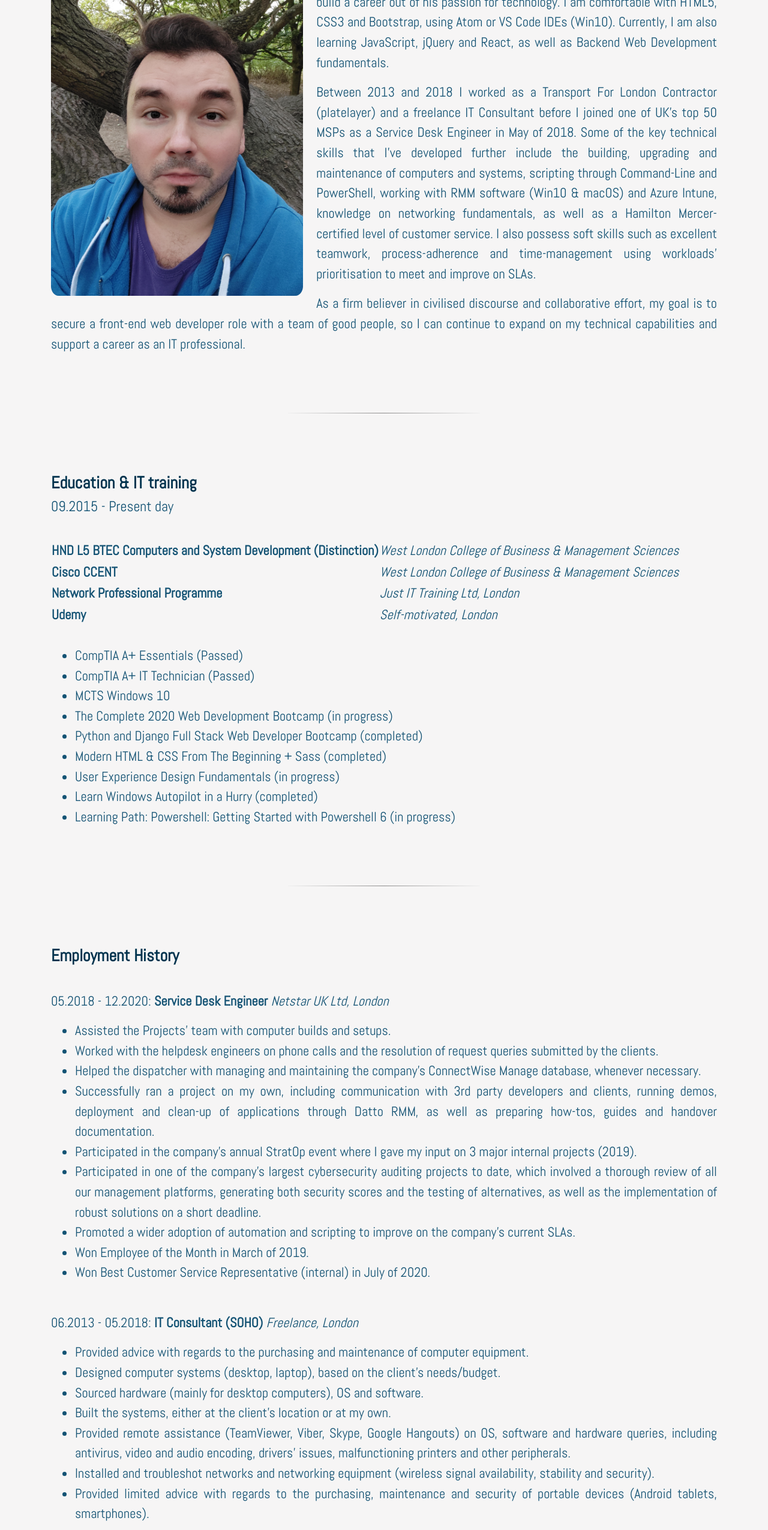
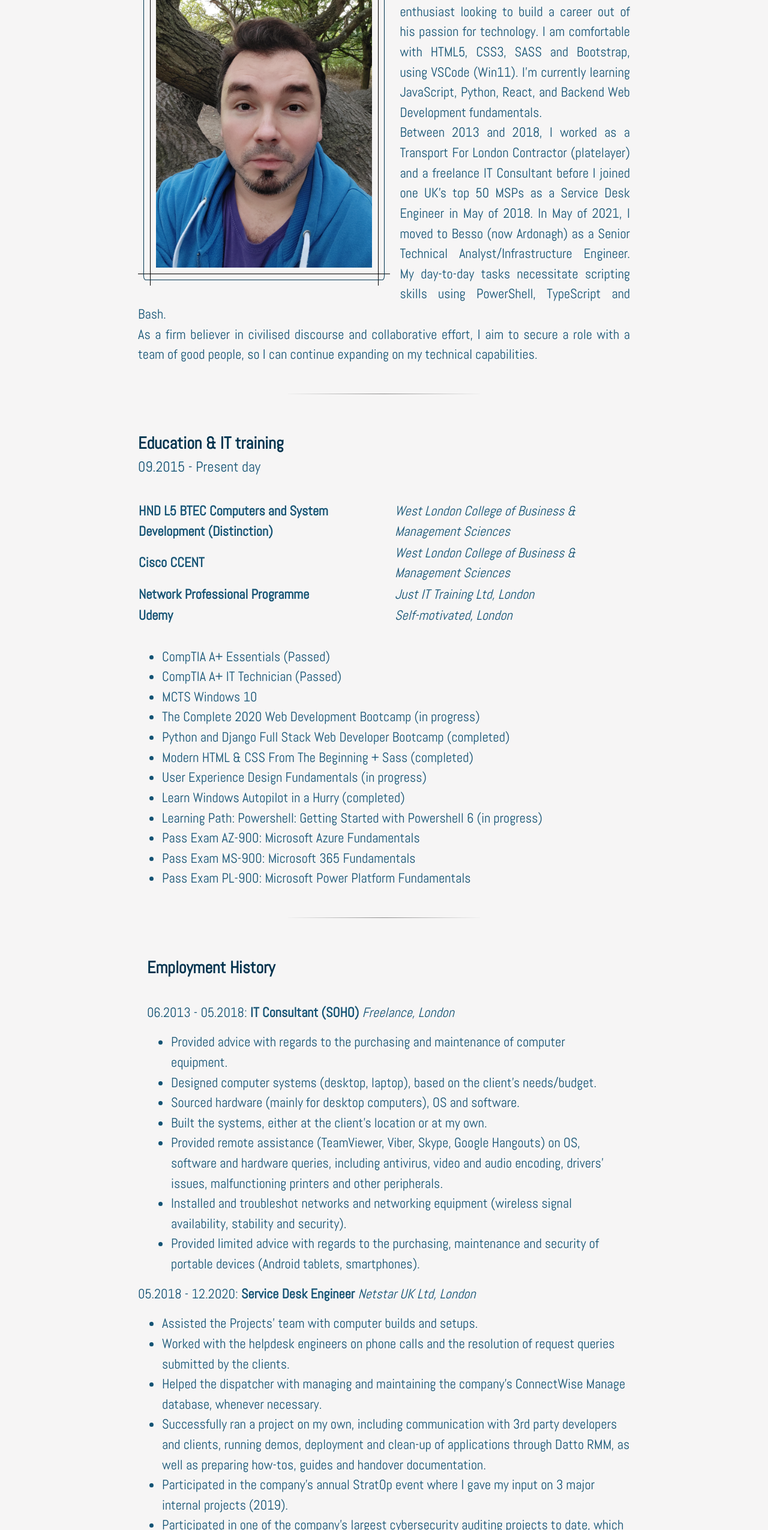
Before and after one commit to MrBr1ghtsid3/cv2022, a plain HTML site: page index.html in a window 1280 px wide. Shown: the part 250-2800 px from the top of the page at 60% size. Drawn offline with nearby package versions, Linux system fonts and the light colour scheme.

Commit message:
Update all

```diff
--- a/css/styling.css
+++ b/css/styling.css
@@ -7,7 +7,7 @@ html {
 body {
   background-color: #f6f5f5;
   font-size: 1.4rem;
-  text-align: justify;
+  text-align: start;
 }
 
 hr {
@@ -49,6 +49,13 @@ div {
   float:left;
   margin-right: 2%;
   border-radius: 3%;
+  /* by Temani Afif - FANCY FRAME II */
+  --s: 10px; /* control the size */
+  padding: var(--s);
+  border: calc(2*var(--s)) solid #0000;
+  outline: 1px solid #00334E;
+  outline-offset: calc(-1*var(--s));
+  background: conic-gradient(from 90deg at 1px 1px,#0000 25%,#000 0);
 }
 
 /* Navigation Bar */
@@ -79,6 +86,11 @@ div {
 }
 
 /* Containers */
+
+#bio {
+  margin-top: 9rem;
+  text-align: justify !important;
+}
 
 .container-fluid{
   padding: 1% 15%;
@@ -114,10 +126,21 @@ footer {
 
 /* Responsiveness */
 
+@media (min-width: 280px) {
+
+  .container, .container-md, .container-sm {
+    max-width: 850px;
+  }
+
+}
+
+
+
 @media (max-width: 1028px) {
 
   body {
     font-size: 2.5rem;
+    text-align: start;
   }
 
   h3 {
@@ -132,7 +155,9 @@ footer {
   }
 
   .my-photo {
+   border-radius: 0px;
    position: static;
-   width: 100%
+   width: 100%;
+   height: auto;
  }
 }
--- a/index.html
+++ b/index.html
@@ -15,13 +15,13 @@
 
   <!-- Font Awesome -->
   <script defer src="https://use.fontawesome.com/releases/v5.0.7/js/all.js"></script>
-  <link rel="shortcut icon" href="favicon.ico" type="image/x-icon">
+  <link rel="shortcut icon" href="assets/NewandImproved.ico" type="image/x-icon">
 </head>
 
 <body>
   <section id="title">
 
-    <div class="container-fluid">
+    <div class="container-lg">
 
       <!-- Nav Bar -->
 
@@ -49,7 +49,7 @@
               <a class="nav-link" href="#interests">Interests</a>
             </li>
             <li class="nav-item">
-              <a class="nav-link" href="mailto:tsvetoslav.shalev@gmai.com">Contact</a>
+              <a class="nav-link" href="mailto:tsvetoslav.shalev@gmai.com">Email Me</a>
             </li>
           </ul>
         </div>
@@ -57,21 +57,28 @@
       </nav>
 
   </section>
+
+  <!-- BIO -->
+
   <div id="bio">
     <div class="container-md">
       <h3><strong>About</strong></h3>
-      <br>
-      <img class="my-photo" src="Images/bio.jpg" alt="selfie of the creator of the page" width="420px" height="540px">
-      <p>My name is Tsvetoslav "Sean" Shalev, and I am an IT enthusiast looking to build a career out of his passion for technology. I am comfortable with HTML5, CSS3 and Bootstrap, using Atom or VS Code IDEs (Win10). Currently, I am also learning JavaScript, jQuery and React, as well as Backend Web Development fundamentals.</p>
-      <p>Between 2013 and 2018 I worked as a Transport For London Contractor (platelayer) and a freelance IT Consultant before I joined one of UK's top 50 MSPs as a Service Desk Engineer in May of 2018. Some of the key technical skills that I've developed further include the building, upgrading and maintenance of computers and systems, scripting through Command-Line and PowerShell, working with RMM software (Win10 & macOS) and Azure Intune, knowledge on networking fundamentals, as well as a Hamilton Mercer-certified level of customer service. I also possess soft skills such as excellent teamwork, process-adherence and time-management using workloads' prioritisation to meet and improve on SLAs.</p>
-      <p>As a firm believer in civilised discourse and collaborative effort, my goal is to secure a front-end web developer role with a team of good people, so I can continue to expand on my technical capabilities and support a career as an IT professional.</p>
+      <div class="the-me">
+        <img class="my-photo" src="assets/bio.jpg" alt="selfie of the creator of the page" width="420px" height="540px">
+      </div>
+      <div class="the-story">
+        <p class="long-one"> My name is Tsvetoslav Shalev. Friends and colleagues call me Sean. I am an IT enthusiast looking to build a career out of his passion for technology. I am comfortable with HTML5, CSS3, SASS and Bootstrap, using VSCode (Win11). I'm currently learning JavaScript, Python, React, and Backend Web Development fundamentals.
+          <br> Between 2013 and 2018, I worked as a Transport For London Contractor (platelayer) and a freelance IT Consultant before I joined one UK's top 50 MSPs as a Service Desk Engineer in May of 2018. In May of 2021, I moved to Besso (now Ardonagh) as a Senior Technical Analyst/Infrastructure Engineer. My day-to-day tasks necessitate scripting skills using PowerShell, TypeScript and Bash.
+          <br> As a firm believer in civilised discourse and collaborative effort, I aim to secure a role with a team of good people, so I can continue expanding on my technical capabilities.</p>
+      </div>
     </div>
   </div>
-  <br>
+
+<!-- WHAT I KNOW (I think) -->
+
   <hr id="education">
   <br>
-  <br>
-  <div>
+
     <div class="container-md">
       <h3><strong>Education & IT training</strong></h3>
       <h4>09.2015 - Present day</h4>
@@ -105,18 +112,40 @@
         <li>User Experience Design Fundamentals (in progress)</li>
         <li>Learn Windows Autopilot in a Hurry (completed)</li>
         <li>Learning Path: Powershell: Getting Started with Powershell 6 (in progress)</li>
+        <li>Pass Exam AZ-900: Microsoft Azure Fundamentals</li>
+        <li>Pass Exam MS-900: Microsoft 365 Fundamentals</li>
+        <li>Pass Exam PL-900: Microsoft Power Platform Fundamentals</li>
       </ul>
     </div>
-  </div>
-  <br>
+
+    <!-- WORK -->
+
   <hr id="employment">
   <br>
-  <br>
-  <div>
+
     <div class="container-md">
-      <div class="SDE">
+      <div class="container-md">
         <h3><strong>Employment History</strong></h3>
         <br>
+        <div class="ITC">
+          <p>06.2013 - 05.2018: <strong>IT Consultant (SOHO)</strong>  <em>Freelance, London</em></p>
+          <ul>
+            <li>Provided advice with regards to the purchasing and maintenance of computer
+              equipment.</li>
+            <li>Designed computer systems (desktop, laptop), based on the client’s needs/budget.</li>
+            <li>Sourced hardware (mainly for desktop computers), OS and software.</li>
+            <li>Built the systems, either at the client’s location or at my own.</li>
+            <li>Provided remote assistance (TeamViewer, Viber, Skype, Google
+              Hangouts) on OS, software and hardware queries, including antivirus, video and audio
+              encoding, drivers’ issues, malfunctioning printers and other peripherals.</li>
+            <li>Installed and troubleshot networks and networking equipment (wireless signal availability,
+              stability and security).</li>
+            <li>Provided limited advice with regards to the purchasing, maintenance and security
+              of portable devices (Android tablets, smartphones).</li>
+          </ul>
+        </div>
+      </div>
+      <div class="SDE">
         <p>05.2018 - 12.2020: <strong>Service Desk Engineer</strong>  <em>Netstar UK Ltd, London</em></p>
         <ul>
           <li>Assisted the Projects’ team with computer builds and setups.</li>
@@ -134,32 +163,13 @@
         </ul>
       </div>
     </div>
-  </div>
-  <br>
-  <div class="container-md">
-    <div class="ITC">
-      <p>06.2013 - 05.2018: <strong>IT Consultant (SOHO)</strong>  <em>Freelance, London</em></p>
-      <ul>
-        <li>Provided advice with regards to the purchasing and maintenance of computer
-          equipment.</li>
-        <li>Designed computer systems (desktop, laptop), based on the client’s needs/budget.</li>
-        <li>Sourced hardware (mainly for desktop computers), OS and software.</li>
-        <li>Built the systems, either at the client’s location or at my own.</li>
-        <li>Provided remote assistance (TeamViewer, Viber, Skype, Google
-          Hangouts) on OS, software and hardware queries, including antivirus, video and audio
-          encoding, drivers’ issues, malfunctioning printers and other peripherals.</li>
-        <li>Installed and troubleshot networks and networking equipment (wireless signal availability,
-          stability and security).</li>
-        <li>Provided limited advice with regards to the purchasing, maintenance and security
-          of portable devices (Android tablets, smartphones).</li>
-      </ul>
-    </div>
-  </div>
-  <br>
+
+
+  <!-- I&H -->
+
   <hr id="interests">
   <br>
-  <br>
-  <div>
+
     <div class="container-md">
       <h3><strong>Interests & Hobbies</strong></h3>
       <br>
@@ -169,12 +179,13 @@
         <strong>Reference(s) available upon request.</strong>
       </div>
     </div>
-  </div>
+
 
 
   <!-- Footer -->
-  <hr class="footer-style" />
+  <hr class="footer-style">
   <footer>
+
     <div class="container-md">
       <!-- The target="_blank" rel="noopener norbeferrer" helps prevent tabnabbing. -->
       <a class="social-icon" href="https://tsvetoslavshalev.com/" target="_blank" rel="noopener noreferrer"><i class="fab fa-wordpress"></i></a>
```
Also changed, not shown: assets/NewandImproved.ico (added), assets/bio.jpg (renamed from Images/bio.jpg), favicon.ico (deleted).
